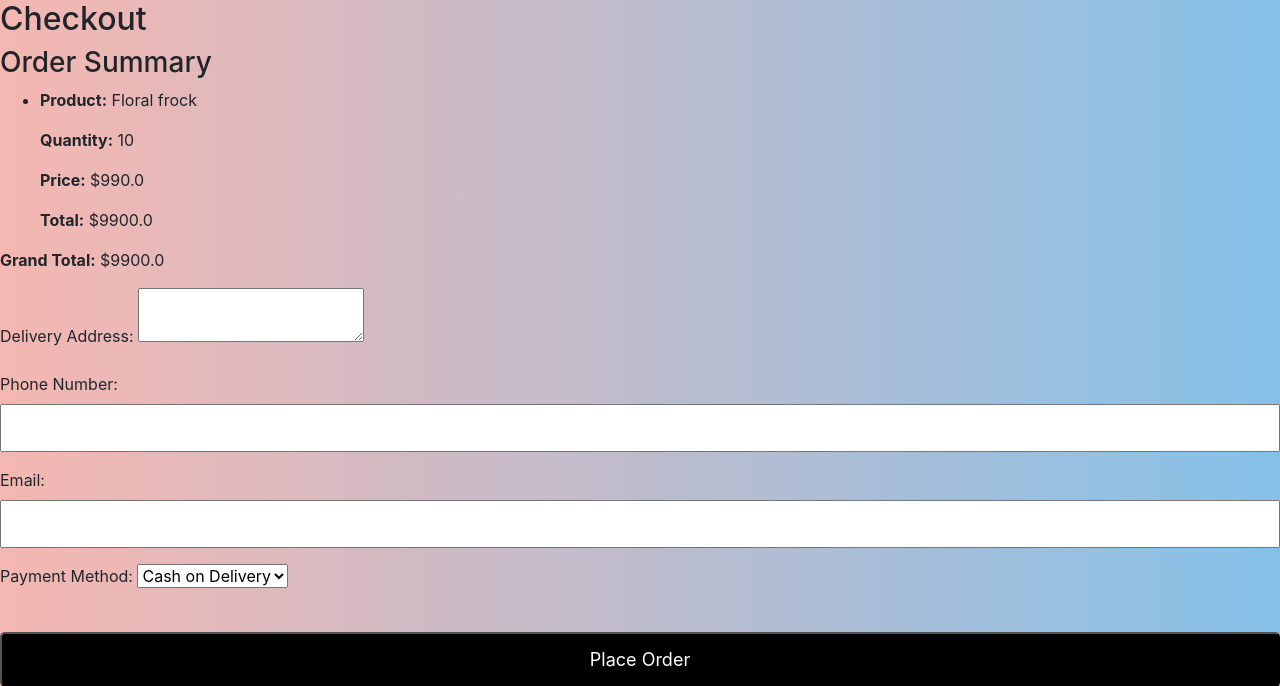
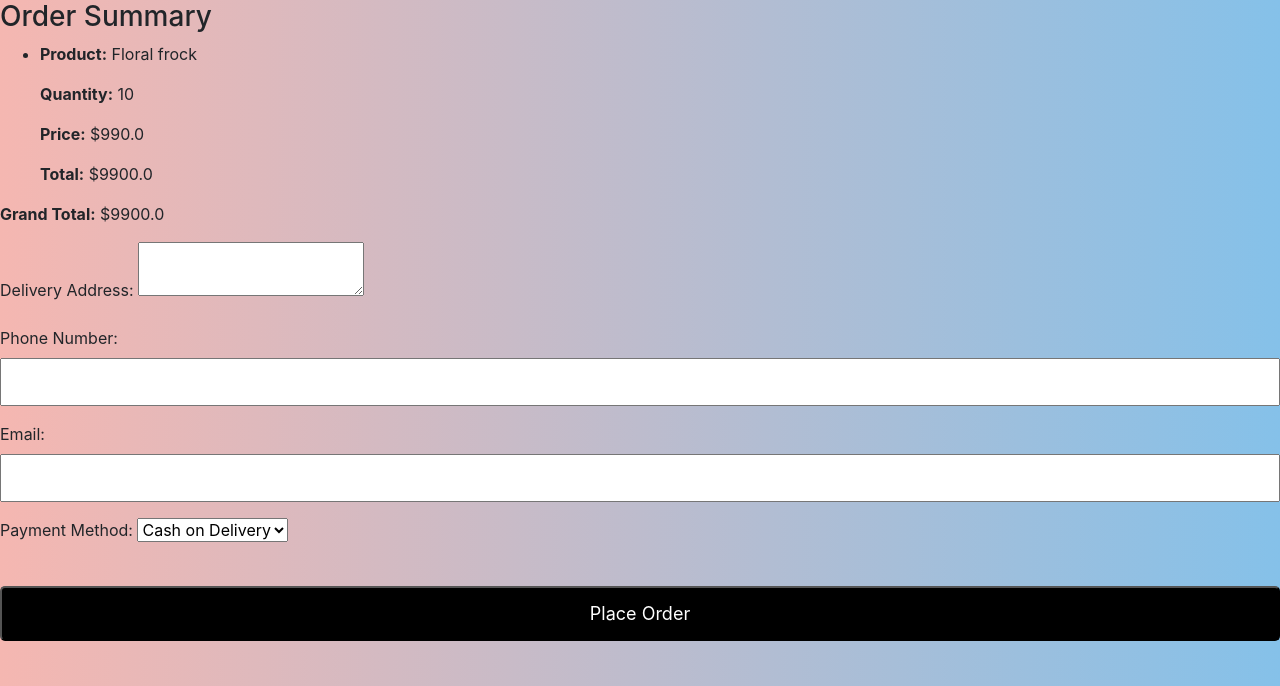
Before and after one commit to agnusjose/CraftConnect, a Flask app: page /checkout in a window 1280 px wide. Shown: the part 59-745 px from the top of the page. Run offline with Flask 3, Linux system fonts and the light colour scheme; a user stored in the database is signed in; data comes from the database, SQL or seed files in the repository; tables that the repository leaves empty hold one stand-in row (values such as "Sample post"); some libraries are stand-ins or nearby versions.

Commit message:
Update checkout.html

```diff
--- a/templates/checkout.html
+++ b/templates/checkout.html
@@ -18,18 +18,19 @@
     </nav>
 
     <section class="checkout">
-        <h2>Checkout</h2>
         <form action="{{ url_for('place_order') }}" method="POST">
             <div class="order-summary">
                 <h3>Order Summary</h3>
                 <ul>
                     {% for item in cart_items %}
-                        <li>
+                    <li class="order-item">
+                        <div class="item-details">
                             <p><strong>Product:</strong> {{ item[1] }}</p>
                             <p><strong>Quantity:</strong> {{ item[3] }}</p>
                             <p><strong>Price:</strong> ${{ item[2] }}</p>
                             <p><strong>Total:</strong> ${{ item[2] * item[3] }}</p>
-                        </li>
+                        </div>
+                    </li>
                     {% endfor %}
                 </ul>
                 <p><strong>Grand Total:</strong> ${{ grand_total }}</p>
@@ -38,6 +39,7 @@
                 <label for="address">Delivery Address:</label>
                 <textarea name="address" required></textarea>
             </div>
+
             <div class="form-group">
                 <label for="phone">Phone Number:</label>
                 <input type="text" name="phone" required>
@@ -50,7 +52,6 @@
                 <label for="payment_status">Payment Method:</label>
                 <select name="payment_status" required>
                     <option value="COD" selected>Cash on Delivery</option>
-                    <option value="Paid">Paid</option>
                 </select>
             </div>
             <button type="submit" class="button">Place Order</button>
```
